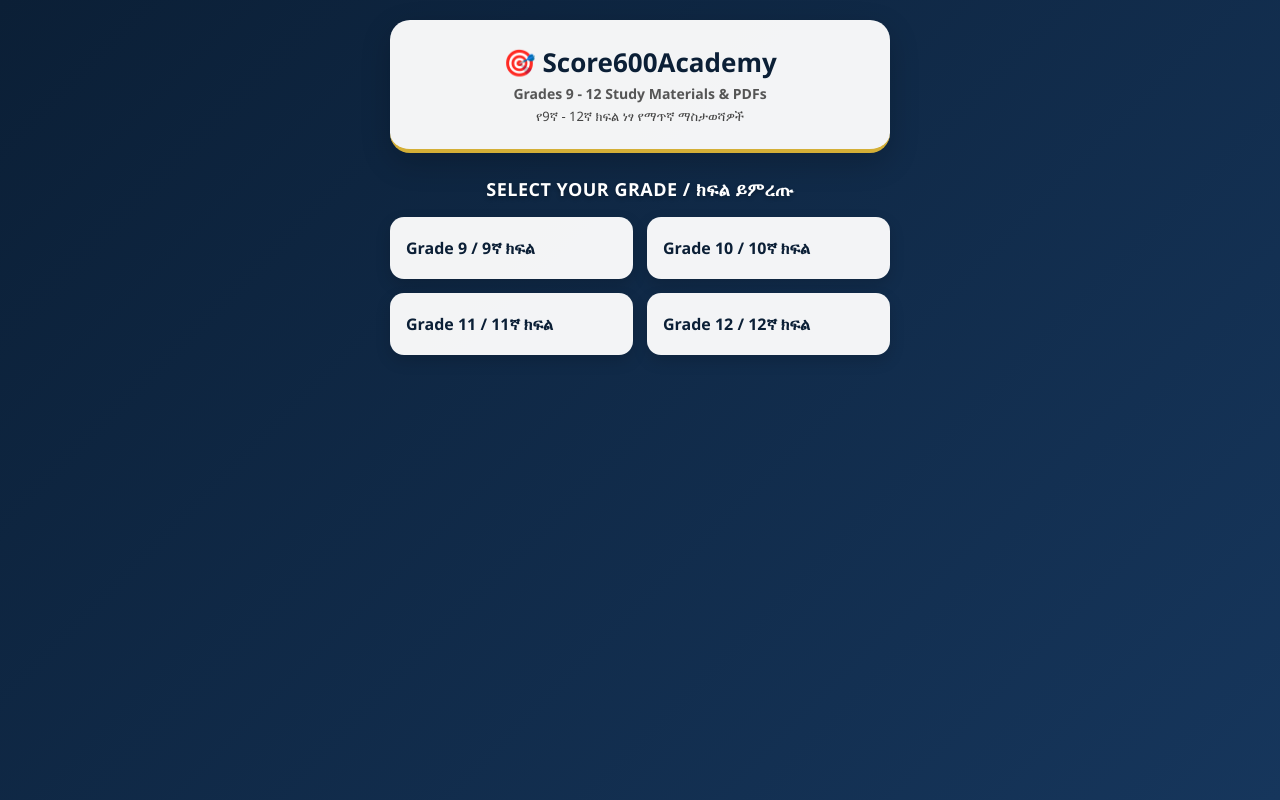
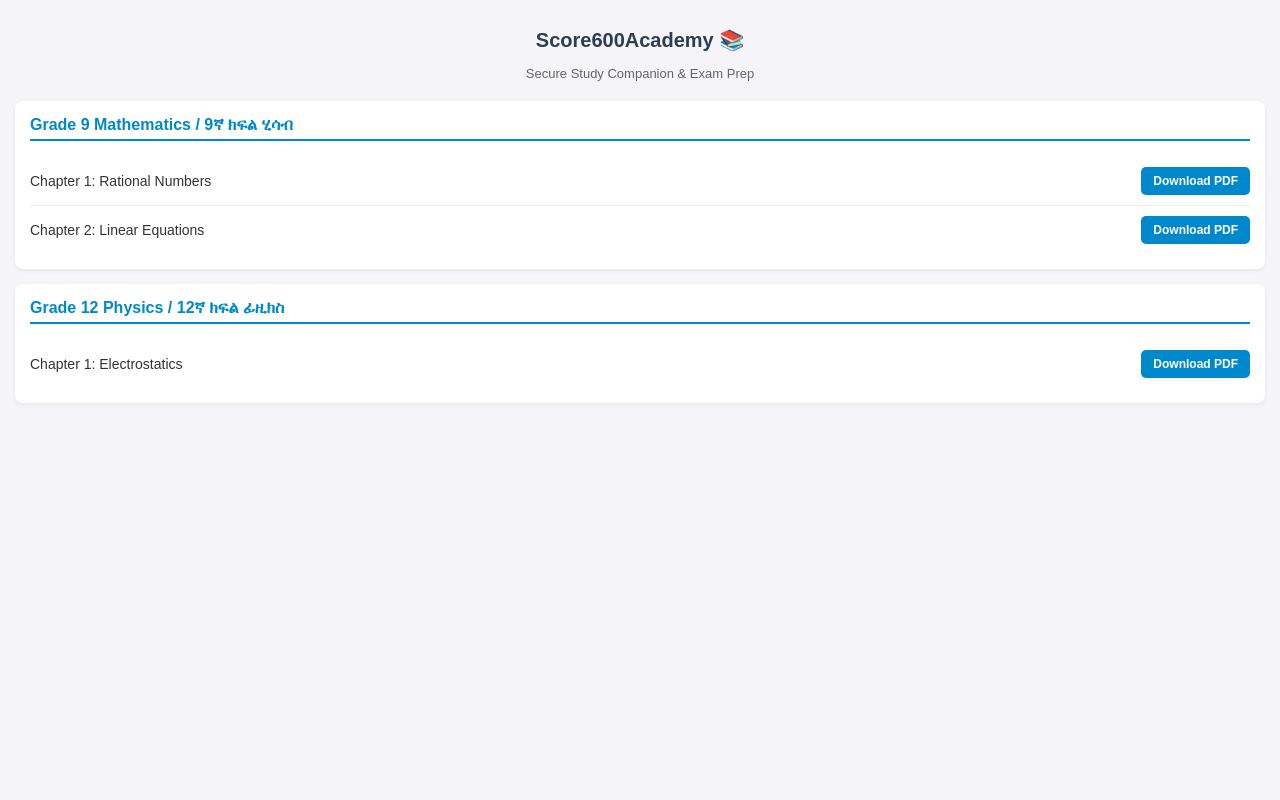
Before and after one commit to natansabawi/score600academy, a plain HTML site: page index.html in a window 1280 px wide. Drawn offline with Linux system fonts and the light colour scheme.

Commit message:
Organize study materials by chapters with secure watermarking

```diff
--- a/index.html
+++ b/index.html
@@ -4,37 +4,47 @@
     <meta charset="UTF-8">
     <meta name="viewport" content="width=device-width, initial-scale=1.0">
     <title>Score600Academy</title>
+    <!-- Telegram WebApp Script -->
     <script src="https://telegram.org/js/telegram-web-app.js"></script>
-    <link rel="stylesheet" href="style.css">
-  <script src="https://unpkg.com/pdf-lib@1.4.0/dist/pdf-lib.min.js"></script>
+    <!-- PDF-Lib for Client-Side Watermarking -->
+    <script src="https://unpkg.com/pdf-lib@1.4.0/dist/pdf-lib.min.js"></script>
+    <style>
+        body { font-family: Arial, sans-serif; background: #f4f4f9; color: #333; margin: 0; padding: 15px; }
+        h1 { font-size: 20px; text-align: center; color: #2c3e50; }
+        .subtitle { text-align: center; font-size: 13px; color: #666; margin-bottom: 20px; }
+        .grade-section { background: white; padding: 15px; border-radius: 8px; margin-bottom: 15px; box-shadow: 0 2px 5px rgba(0,0,0,0.05); }
+        .grade-section h3 { margin-top: 0; color: #0088cc; font-size: 16px; border-bottom: 2px solid #0088cc; padding-bottom: 5px; }
+        .chapter-card { display: flex; justify-content: space-between; align-items: center; padding: 10px 0; border-bottom: 1px solid #eee; font-size: 14px; }
+        .chapter-card:last-child { border-bottom: none; }
+        button { background: #0088cc; color: white; border: none; padding: 7px 12px; border-radius: 5px; cursor: pointer; font-weight: bold; font-size: 12px; }
+        button:active { background: #006699; }
+    </style>
 </head>
 <body>
-    <div class="container">
-        <header>
-            <h1>🎯 Score600Academy</h1>
-            <p>Grades 9 - 12 Study Materials & PDFs</p>
-            <p class="amharic-sub">የ9ኛ - 12ኛ ክፍል ነፃ የማጥኛ ማስታወሻዎች</p>
-        </header>
+    <h1>Score600Academy 📚</h1>
+    <div class="subtitle">Secure Study Companion & Exam Prep</div>
 
-        <main>
-            <section class="grade-selector">
-                <h2>Select Your Grade / ክፍል ይምረጡ</h2>
-                <div class="grade-buttons">
-                    <button onclick="loadGrade(9)">Grade 9 / 9ኛ ክፍል</button>
-                    <button onclick="loadGrade(10)">Grade 10 / 10ኛ ክፍል</button>
-                    <button onclick="loadGrade(11)">Grade 11 / 11ኛ ክፍል</button>
-                    <button onclick="loadGrade(12)">Grade 12 / 12ኛ ክፍል</button>
-                </div>
-            </section>
-
-            <section id="content-area" class="hidden">
-                <button class="back-btn" onclick="goBack()">⬅ Back / ተመለስ</button>
-                <h3 id="selected-grade-title"></h3>
-                <div id="subject-list" class="subject-list"></div>
-            </section>
-        </main>
+    <div class="grade-section">
+        <h3>Grade 9 Mathematics / 9ኛ ክፍል ሂሳብ</h3>
+        <div class="chapter-card">
+            <span>Chapter 1: Rational Numbers</span>
+            <button onclick="downloadProtectedPdf('/materials/grade9_math_ch1.pdf', 'Grade9_Math_Ch1')">Download PDF</button>
+        </div>
+        <div class="chapter-card">
+            <span>Chapter 2: Linear Equations</span>
+            <button onclick="downloadProtectedPdf('/materials/grade9_math_ch2.pdf', 'Grade9_Math_Ch2')">Download PDF</button>
+        </div>
     </div>
 
+    <div class="grade-section">
+        <h3>Grade 12 Physics / 12ኛ ክፍል ፊዚክስ</h3>
+        <div class="chapter-card">
+            <span>Chapter 1: Electrostatics</span>
+            <button onclick="downloadProtectedPdf('/materials/grade12_physics_ch1.pdf', 'Grade12_Physics_Ch1')">Download PDF</button>
+        </div>
+    </div>
+
+    <!-- Links to your separate app.js logic -->
     <script src="app.js"></script>
 </body>
 </html>
```
